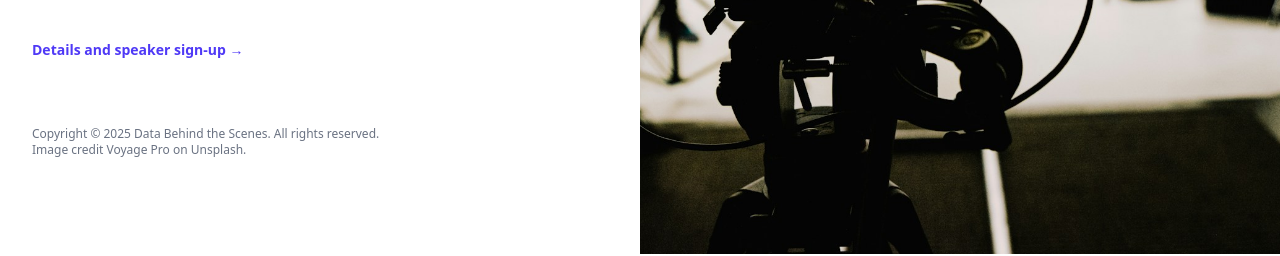
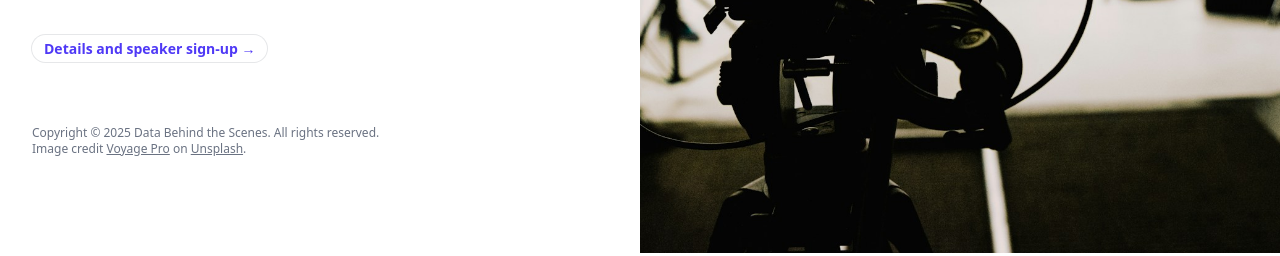
Before and after one commit to randyau/databs-conf-site, a plain HTML site: page public/index.html in a window 1280 px wide. Shown: the part 539-795 px from the top of the page. Drawn offline with Linux system fonts and the light colour scheme.

Commit message:
added underlines to footer links ; emphasized signup link

```diff
--- a/public/index.html
+++ b/public/index.html
@@ -47,11 +47,9 @@
 					We’re not here for the latest AI hype, perfect case studies, and sales pitches — we want the messy, honest experiences that happen when the demo ends and actual work begins. We want to share stories of what goes on with data behind the scenes.
 				</p>
 
-				<div class="mt-10 flex items-center gap-x-6">
-					<p class="text-right">
-						<a class="text-sm/6 font-semibold text-indigo-600" href="https://bit.ly/dataBSconf-cfs">Details and speaker sign-up <span aria-hidden="true">→</span></a>
-					</p>
-				</div>
+				<p class="mt-10 text-sm sm:text-md">
+					<a class="text-sm/6 font-semibold text-indigo-600    rounded-full px-3 py-1 text-sm/6 text-gray-500 ring-1 ring-gray-900/10 hover:ring-gray-900/20" href="https://bit.ly/dataBSconf-cfs">Details and speaker sign-up <span aria-hidden="true">→</span></a>
+				</p>
 
 				<div class="mt-16 text-xs text-gray-500 align-text-bottom">
 					<p>
@@ -59,8 +57,8 @@
 					</p>
 					<p>
 						Image credit
-						<a href="https://unsplash.com/@voyagepro?utm_content=creditCopyText&utm_medium=referral&utm_source=unsplash">Voyage Pro</a> on
-						<a href="https://unsplash.com/photos/a-camera-set-up-in-front-of-a-white-background-hRZhwtLEDfQ?utm_content=creditCopyText&utm_medium=referral&utm_source=unsplash">Unsplash</a>.
+						<a href="https://unsplash.com/@voyagepro?utm_content=creditCopyText&utm_medium=referral&utm_source=unsplash" class="underline">Voyage Pro</a> on
+						<a href="https://unsplash.com/photos/a-camera-set-up-in-front-of-a-white-background-hRZhwtLEDfQ?utm_content=creditCopyText&utm_medium=referral&utm_source=unsplash" class="underline">Unsplash</a>.
 					</p>
 				</div>
 
```
Also changed, not shown: public/css/main.css.
